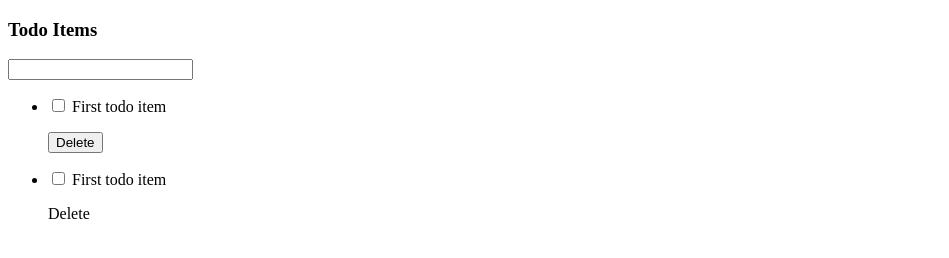
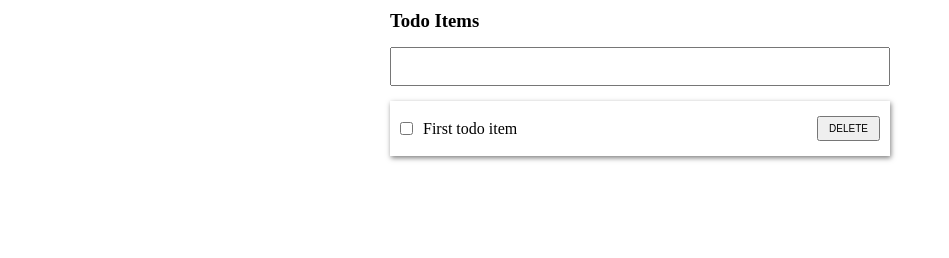
Before and after one commit to Haybuka/Vanilla-todo, a plain HTML site: page index.html in a window 1280 px wide. Shown: the whole page, without its empty margins (0-949 px from the left). Drawn offline with Linux system fonts and the light colour scheme.

Commit message:
completed basic styling

```diff
--- a/index.html
+++ b/index.html
@@ -21,13 +21,7 @@
           </p>
           <button>Delete</button>
         </li>
-        <li class="todo-item">
-            <p>
-              <input type="checkbox" name="todo_complete" />
-              <span> First todo item</span>
-            </p>
-            <p>Delete</p>
-          </li>
+
       </ul>
     </main>
     <script src="./index.js"></script>
--- a/style.css
+++ b/style.css
@@ -0,0 +1,59 @@
+* {
+  box-sizing: border-box;
+  padding: 0;
+  margin: 0;
+  list-style: none;
+}
+
+main {
+  width: 500px;
+  margin: 10px auto;
+}
+
+.todo-input {
+  margin: 15px 0;
+}
+.todo-input input {
+  width: 100%;
+  padding: 10px 15px;
+}
+
+.todo-items {
+  list-style: none;
+}
+
+.todo-item {
+  display: flex;
+  justify-content: space-between;
+  align-items: center;
+  /* background-color: red; */
+  padding: 15px 10px;
+  margin: 10px 0;
+  transition:  all 0.25s ease-in;
+  box-shadow: 1px 2px 5px rgba(0, 0, 0, 0.5);
+}
+.todo-item:hover{
+    transform: scaleX(1.05);
+    transform-origin: center;
+}
+
+.todo-item p{
+    display: flex;
+    align-items: center;
+}
+
+.todo-item button{
+    padding: 5px 10px;
+    font-size: 10px;
+    text-transform: uppercase;
+    cursor: pointer;
+}
+
+
+.todo-item p input{
+    cursor: pointer;
+}
+.todo-item p span{
+display: block;
+margin: 0 10px;
+}
```
